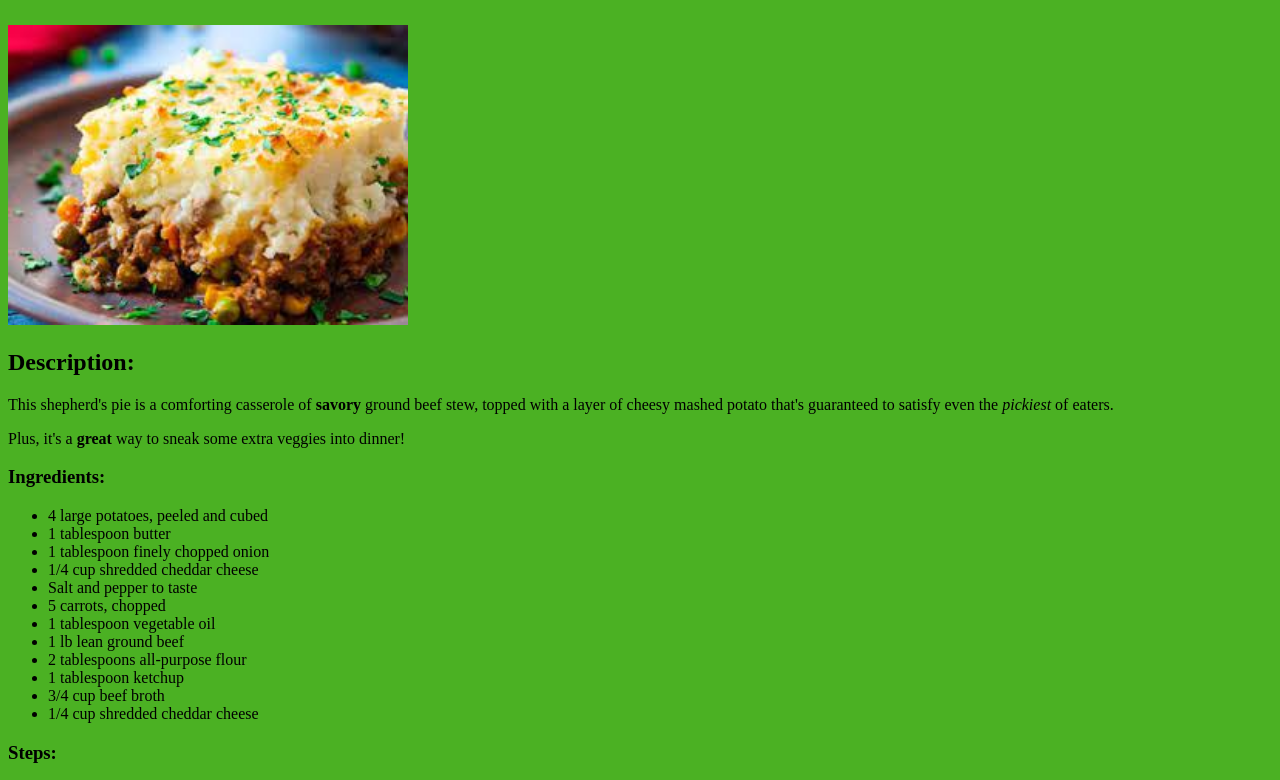
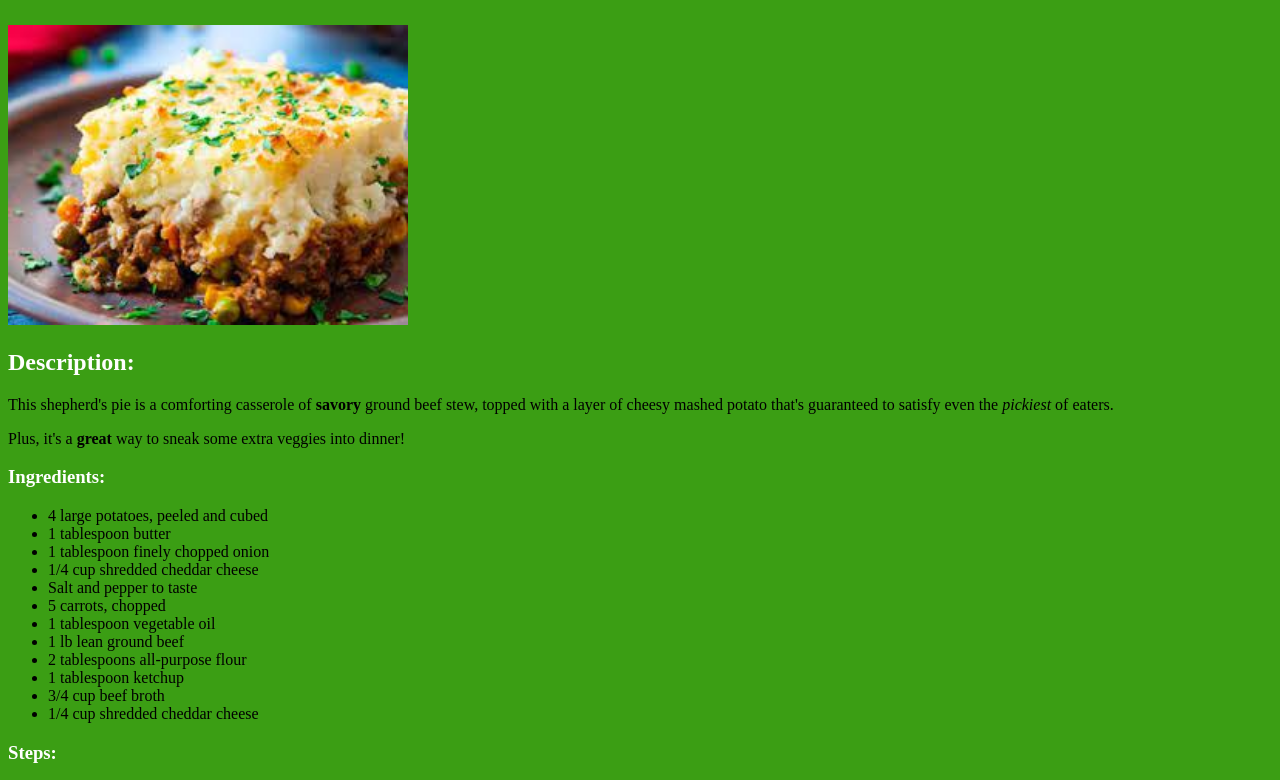
Before and after one commit to dgyoungk/odin-recipes, a plain HTML site: page recipes/shepherds-pie.html in a window 1280 px wide. Shown: the part 73-853 px from the top of the page. Drawn offline with Linux system fonts and the light colour scheme; files that its build step writes are made by us from their sources.

Commit message:
Add some styles to header and text elements

```diff
--- a/css/styles.css
+++ b/css/styles.css
@@ -1,10 +1,21 @@
 body {
-    background-color: rgb(75, 177, 35)
+    background-color: rgb(59, 158, 20)
 }
 
-.index-title {
+h1, h2, h3 {
     color: white;
     font-family: 'Times New Roman', 'Georgia', 'Verdana', 'sans-serif';
+}
+
+h2, h3 {
+    font-weight: italic;
+}
+
+.desc {
+    font-size: 18px;
+    color: white;
+    font-family: 'Times New Roman', Times, serif;
+
 }
 
 .home-image {
```
